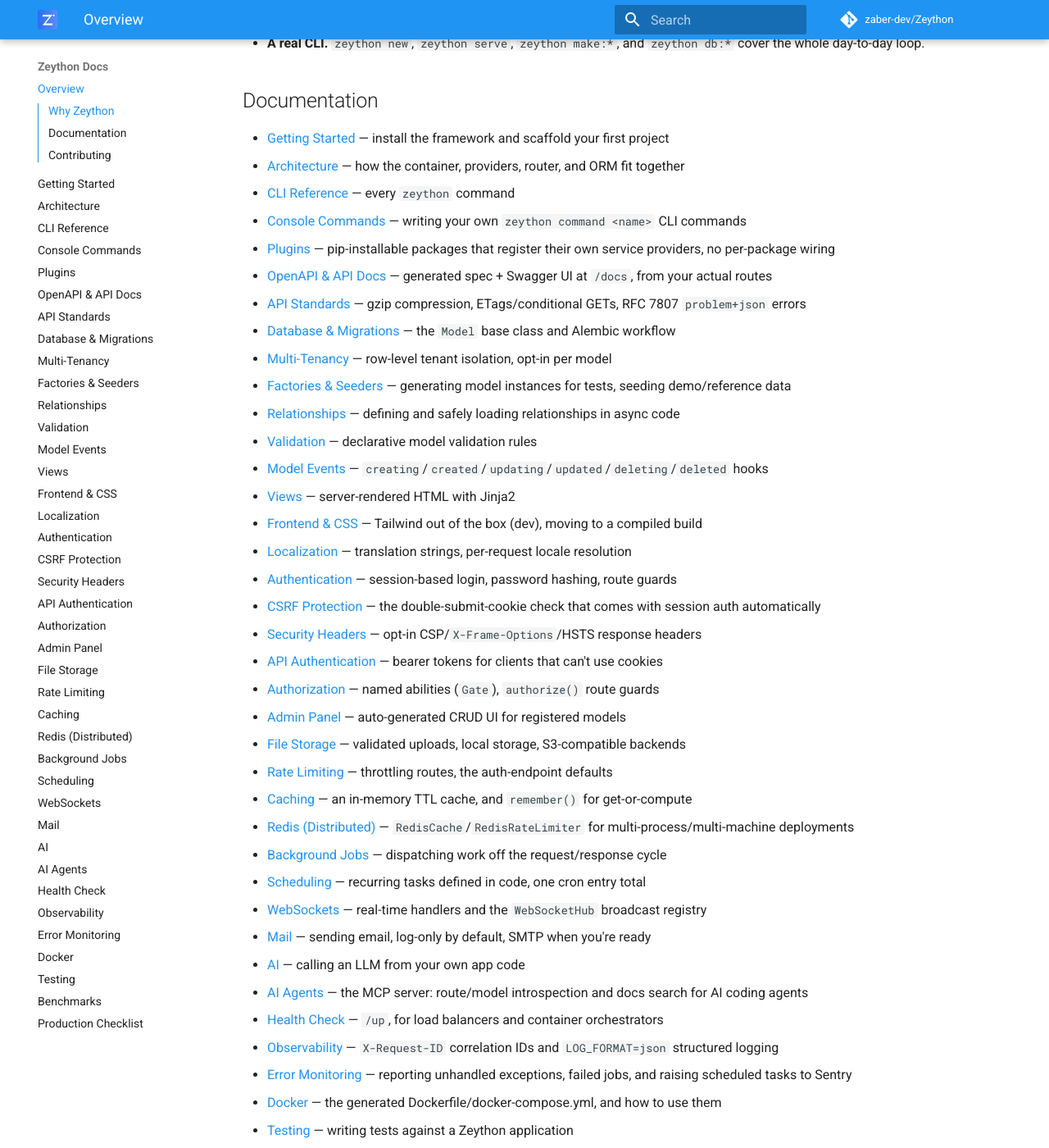
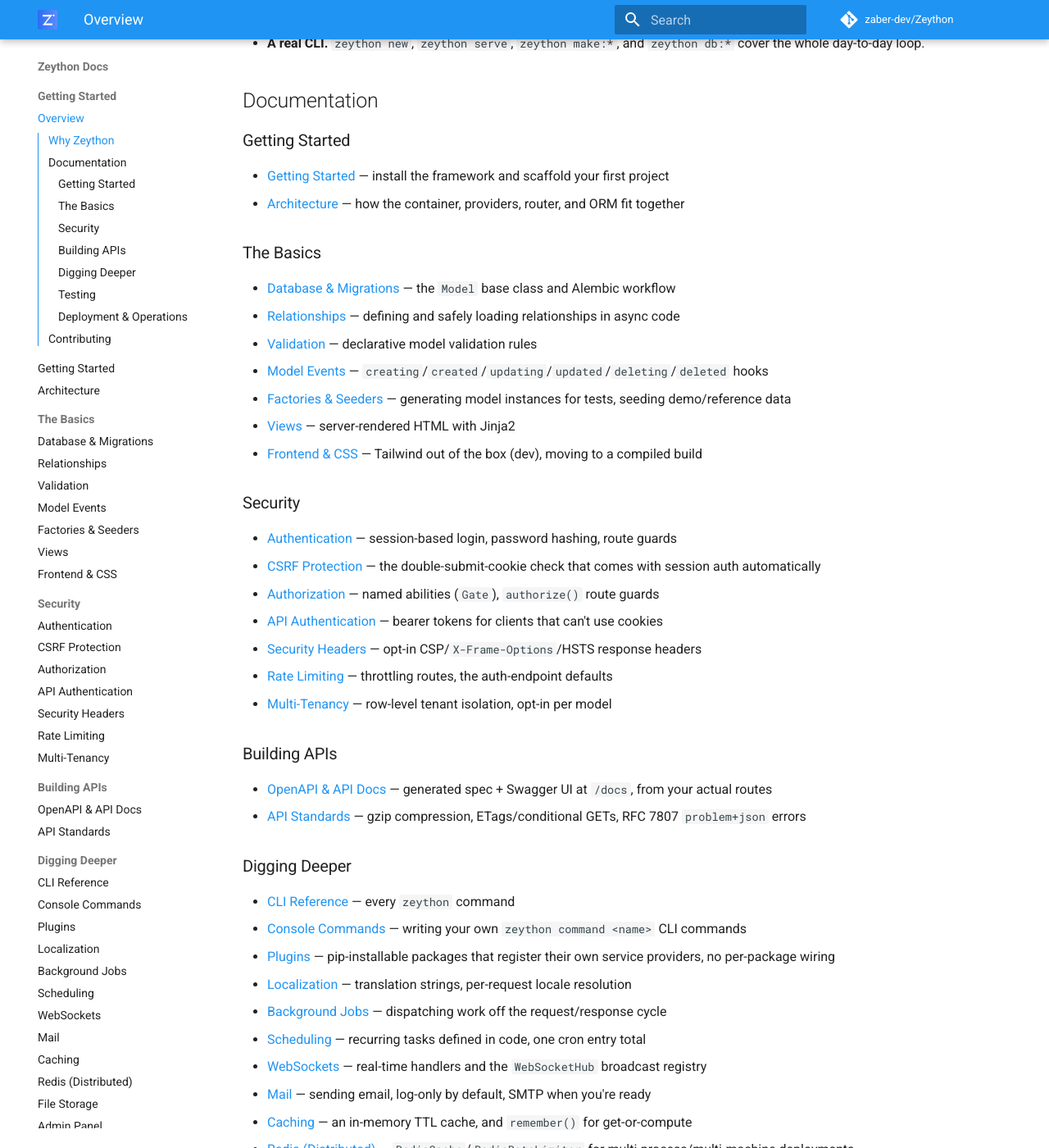
Before and after one commit to zaber-dev/Zeython, an MkDocs documentation site: the page built from docs/index.md, in a window 1280 px wide and 1400 px high, scrolled down 527 px. Shown: the whole window at 82% size. Built offline with MkDocs 1.6.1 and Material for MkDocs 9.7.7, drawn with Linux system fonts in a browser that asks for light colours; comment, search, counter and statistics services are not loaded; some of the changed text lies outside the part shown.

Commit message:
Reorganize docs into a learning-path structure
mkdocs.yml's nav and docs/index.md's/README.md's page lists were flat,
in the order features were built over the course of development -- not
a deliberate reading order. Regrouped into Getting Started, The Basics,
Security, Building APIs, Digging Deeper, Testing, and Deployment &
Operations, matching how Laravel and Django's docs sites categorize
their own pages. No content changes to individual pages, just structure.

```diff
--- a/docs/index.md
+++ b/docs/index.md
@@ -24,45 +24,65 @@
 
 ## Documentation
 
+### Getting Started
+
 - [Getting Started](getting-started.md) — install the framework and scaffold your first project
 - [Architecture](architecture.md) — how the container, providers, router, and ORM fit together
+
+### The Basics
+
+- [Database & Migrations](database.md) — the `Model` base class and Alembic workflow
+- [Relationships](relationships.md) — defining and safely loading relationships in async code
+- [Validation](validation.md) — declarative model validation rules
+- [Model Events](model-events.md) — `creating`/`created`/`updating`/`updated`/`deleting`/`deleted` hooks
+- [Factories & Seeders](database-seeding.md) — generating model instances for tests, seeding demo/reference data
+- [Views](views.md) — server-rendered HTML with Jinja2
+- [Frontend & CSS](frontend.md) — Tailwind out of the box (dev), moving to a compiled build
+
+### Security
+
+- [Authentication](authentication.md) — session-based login, password hashing, route guards
+- [CSRF Protection](csrf.md) — the double-submit-cookie check that comes with session auth automatically
+- [Authorization](authorization.md) — named abilities (`Gate`), `authorize()` route guards
+- [API Authentication](api-authentication.md) — bearer tokens for clients that can't use cookies
+- [Security Headers](security-headers.md) — opt-in CSP/`X-Frame-Options`/HSTS response headers
+- [Rate Limiting](rate-limiting.md) — throttling routes, the auth-endpoint defaults
+- [Multi-Tenancy](multi-tenancy.md) — row-level tenant isolation, opt-in per model
+
+### Building APIs
+
+- [OpenAPI & API Docs](openapi.md) — generated spec + Swagger UI at `/docs`, from your actual routes
+- [API Standards](api-standards.md) — gzip compression, ETags/conditional GETs, RFC 7807 `problem+json` errors
+
+### Digging Deeper
+
 - [CLI Reference](cli.md) — every `zeython` command
 - [Console Commands](console-commands.md) — writing your own `zeython command <name>` CLI commands
 - [Plugins](plugins.md) — pip-installable packages that register their own service providers, no per-package wiring
-- [OpenAPI & API Docs](openapi.md) — generated spec + Swagger UI at `/docs`, from your actual routes
-- [API Standards](api-standards.md) — gzip compression, ETags/conditional GETs, RFC 7807 `problem+json` errors
-- [Database & Migrations](database.md) — the `Model` base class and Alembic workflow
-- [Multi-Tenancy](multi-tenancy.md) — row-level tenant isolation, opt-in per model
-- [Factories & Seeders](database-seeding.md) — generating model instances for tests, seeding demo/reference data
-- [Relationships](relationships.md) — defining and safely loading relationships in async code
-- [Validation](validation.md) — declarative model validation rules
-- [Model Events](model-events.md) — `creating`/`created`/`updating`/`updated`/`deleting`/`deleted` hooks
-- [Views](views.md) — server-rendered HTML with Jinja2
-- [Frontend & CSS](frontend.md) — Tailwind out of the box (dev), moving to a compiled build
 - [Localization](localization.md) — translation strings, per-request locale resolution
-- [Authentication](authentication.md) — session-based login, password hashing, route guards
-- [CSRF Protection](csrf.md) — the double-submit-cookie check that comes with session auth automatically
-- [Security Headers](security-headers.md) — opt-in CSP/`X-Frame-Options`/HSTS response headers
-- [API Authentication](api-authentication.md) — bearer tokens for clients that can't use cookies
-- [Authorization](authorization.md) — named abilities (`Gate`), `authorize()` route guards
-- [Admin Panel](admin.md) — auto-generated CRUD UI for registered models
-- [File Storage](storage.md) — validated uploads, local storage, S3-compatible backends
-- [Rate Limiting](rate-limiting.md) — throttling routes, the auth-endpoint defaults
-- [Caching](caching.md) — an in-memory TTL cache, and `remember()` for get-or-compute
-- [Redis (Distributed)](redis.md) — `RedisCache`/`RedisRateLimiter` for multi-process/multi-machine deployments
 - [Background Jobs](queues.md) — dispatching work off the request/response cycle
 - [Scheduling](scheduling.md) — recurring tasks defined in code, one cron entry total
 - [WebSockets](websockets.md) — real-time handlers and the `WebSocketHub` broadcast registry
 - [Mail](mail.md) — sending email, log-only by default, SMTP when you're ready
+- [Caching](caching.md) — an in-memory TTL cache, and `remember()` for get-or-compute
+- [Redis (Distributed)](redis.md) — `RedisCache`/`RedisRateLimiter` for multi-process/multi-machine deployments
+- [File Storage](storage.md) — validated uploads, local storage, S3-compatible backends
+- [Admin Panel](admin.md) — auto-generated CRUD UI for registered models
 - [AI](ai.md) — calling an LLM from your own app code
 - [AI Agents](ai-agents.md) — the MCP server: route/model introspection and docs search for AI coding agents
+
+### Testing
+
+- [Testing](testing.md) — writing tests against a Zeython application
+
+### Deployment & Operations
+
 - [Health Check](health-check.md) — `/up`, for load balancers and container orchestrators
 - [Observability](observability.md) — `X-Request-ID` correlation IDs and `LOG_FORMAT=json` structured logging
 - [Error Monitoring](error-monitoring.md) — reporting unhandled exceptions, failed jobs, and raising scheduled tasks to Sentry
 - [Docker](docker.md) — the generated Dockerfile/docker-compose.yml, and how to use them
-- [Testing](testing.md) — writing tests against a Zeython application
+- [Production Checklist](production-checklist.md) — the one-page index of what to check before a first deploy
 - [Benchmarks](benchmarks.md) — Zeython vs. raw Starlette vs. FastAPI, methodology and caveats included
-- [Production Checklist](production-checklist.md) — the one-page index of what to check before a first deploy
 
 ## Contributing
 
--- a/mkdocs.yml
+++ b/mkdocs.yml
@@ -6,46 +6,52 @@
 site_author: Md Mahedi Zaman Zaber
 edit_uri: edit/main/docs/
 nav:
-  - Overview: index.md
-  - Getting Started: getting-started.md
-  - Architecture: architecture.md
-  - CLI Reference: cli.md
-  - Console Commands: console-commands.md
-  - Plugins: plugins.md
-  - OpenAPI & API Docs: openapi.md
-  - API Standards: api-standards.md
-  - Database & Migrations: database.md
-  - Multi-Tenancy: multi-tenancy.md
-  - Factories & Seeders: database-seeding.md
-  - Relationships: relationships.md
-  - Validation: validation.md
-  - Model Events: model-events.md
-  - Views: views.md
-  - Frontend & CSS: frontend.md
-  - Localization: localization.md
-  - Authentication: authentication.md
-  - CSRF Protection: csrf.md
-  - Security Headers: security-headers.md
-  - API Authentication: api-authentication.md
-  - Authorization: authorization.md
-  - Admin Panel: admin.md
-  - File Storage: storage.md
-  - Rate Limiting: rate-limiting.md
-  - Caching: caching.md
-  - Redis (Distributed): redis.md
-  - Background Jobs: queues.md
-  - Scheduling: scheduling.md
-  - WebSockets: websockets.md
-  - Mail: mail.md
-  - AI: ai.md
-  - AI Agents: ai-agents.md
-  - Health Check: health-check.md
-  - Observability: observability.md
-  - Error Monitoring: error-monitoring.md
-  - Docker: docker.md
+  - Getting Started:
+      - Overview: index.md
+      - Getting Started: getting-started.md
+      - Architecture: architecture.md
+  - The Basics:
+      - Database & Migrations: database.md
+      - Relationships: relationships.md
+      - Validation: validation.md
+      - Model Events: model-events.md
+      - Factories & Seeders: database-seeding.md
+      - Views: views.md
+      - Frontend & CSS: frontend.md
+  - Security:
+      - Authentication: authentication.md
+      - CSRF Protection: csrf.md
+      - Authorization: authorization.md
+      - API Authentication: api-authentication.md
+      - Security Headers: security-headers.md
+      - Rate Limiting: rate-limiting.md
+      - Multi-Tenancy: multi-tenancy.md
+  - Building APIs:
+      - OpenAPI & API Docs: openapi.md
+      - API Standards: api-standards.md
+  - Digging Deeper:
+      - CLI Reference: cli.md
+      - Console Commands: console-commands.md
+      - Plugins: plugins.md
+      - Localization: localization.md
+      - Background Jobs: queues.md
+      - Scheduling: scheduling.md
+      - WebSockets: websockets.md
+      - Mail: mail.md
+      - Caching: caching.md
+      - Redis (Distributed): redis.md
+      - File Storage: storage.md
+      - Admin Panel: admin.md
+      - AI: ai.md
+      - AI Agents: ai-agents.md
   - Testing: testing.md
-  - Benchmarks: benchmarks.md
-  - Production Checklist: production-checklist.md
+  - Deployment & Operations:
+      - Health Check: health-check.md
+      - Observability: observability.md
+      - Error Monitoring: error-monitoring.md
+      - Docker: docker.md
+      - Production Checklist: production-checklist.md
+      - Benchmarks: benchmarks.md
 theme:
   name: material
   logo: assets/logo.svg
```
Also changed, not shown: README.md (+54 -41 lines).
